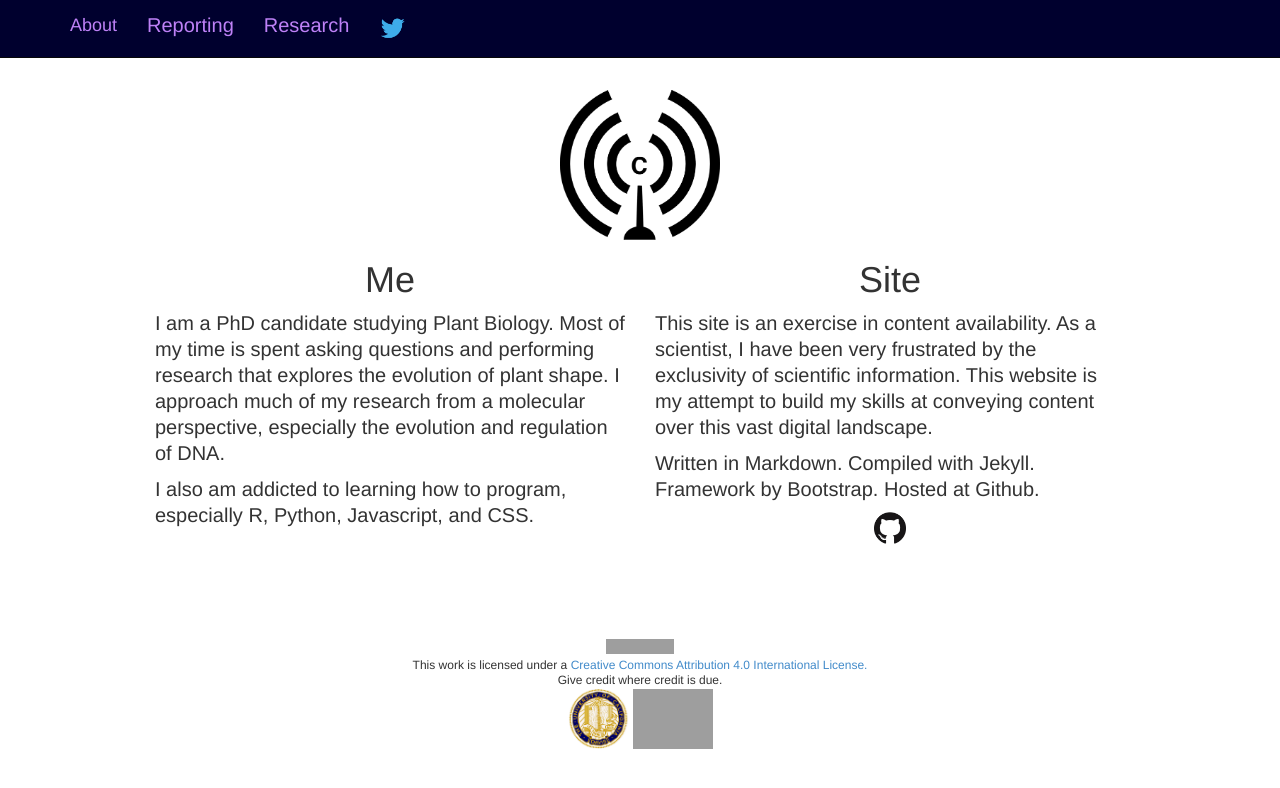
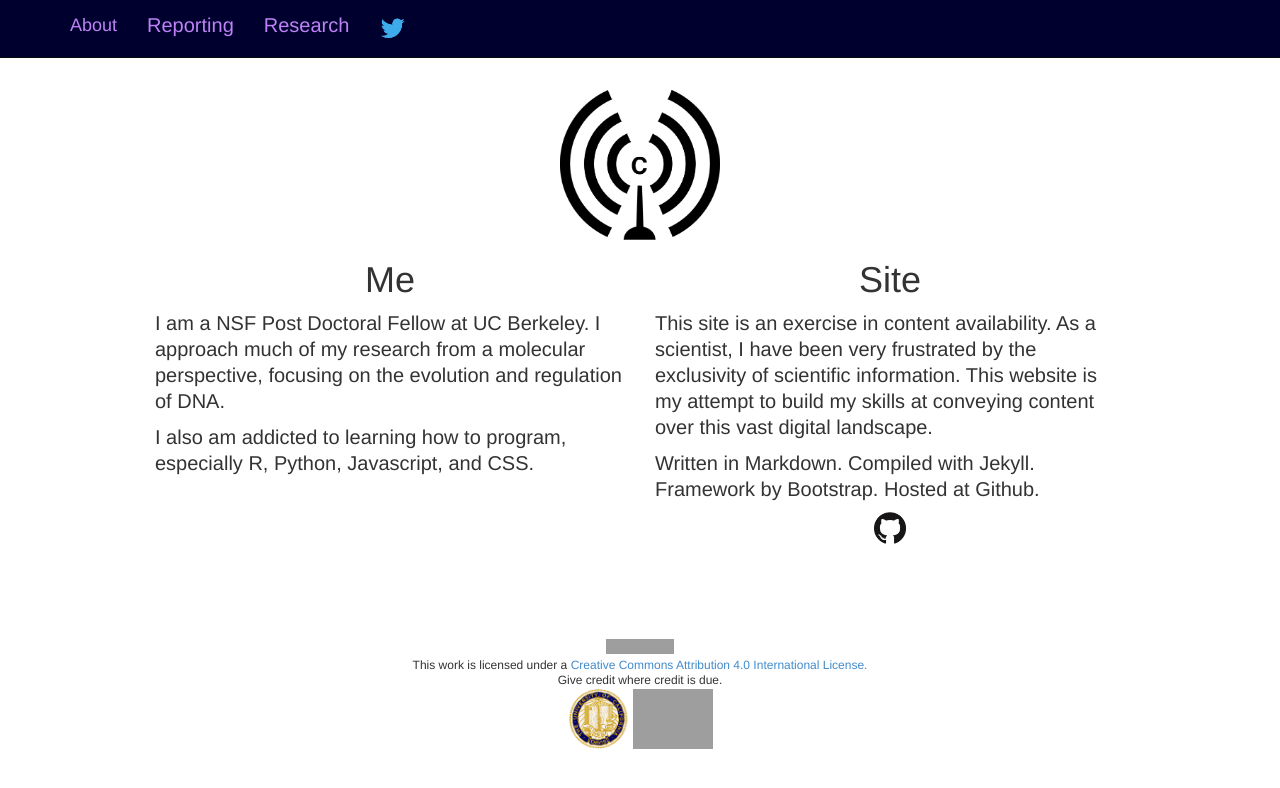
Before and after one commit to iamciera/creports, a Jekyll site: the page built from index.html, in a window 1280 px wide. Shown: the top 788 px of the page. Built offline with Jekyll 4.4.1, drawn with Linux system fonts in a browser that asks for light colours; nearby versions of some CDN libraries; Markdown is read by kramdown in place of the engine named in the settings; the list of posts is cut into pages by our own code; grey boxes are pictures that could not be loaded.

Commit message:
updated front page

```diff
--- a/index.html
+++ b/index.html
@@ -25,7 +25,7 @@ layout: default
                 </div>
 
             	<p>
-            	I am a PhD candidate studying Plant Biology. Most of my time is spent asking questions and performing research that explores the evolution of plant shape.  I approach much of my research from a molecular perspective, especially the evolution and regulation of DNA.
+            	I am a NSF Post Doctoral Fellow at UC Berkeley. I approach much of my research from a molecular perspective, focusing on the evolution and regulation of DNA.
 
                 <p>I also am addicted to learning how to program, especially R, Python, Javascript, and CSS.</p>
             	</p>
```
